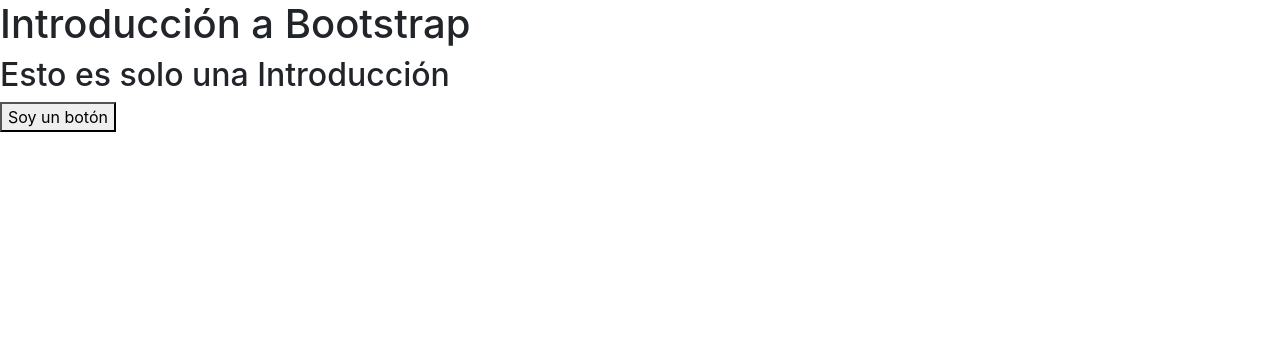
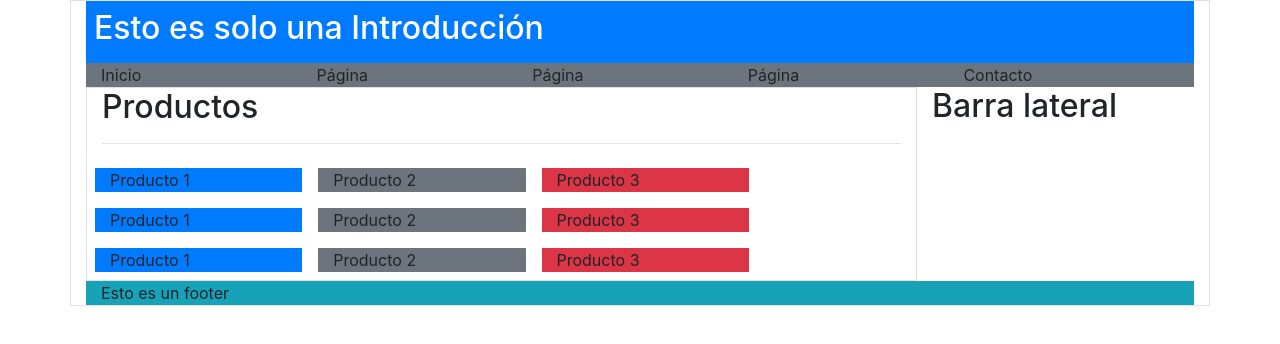
Before and after one commit to Josselyn13/generation-ch16, a plain HTML site: page 2-introWeb/bootstrap-4/index.html in a window 1280 px wide. Drawn offline with Linux system fonts and the light colour scheme.

Commit message:
Continuación bootstrap

```diff
--- a/2-introWeb/bootstrap-4/index.html
+++ b/2-introWeb/bootstrap-4/index.html
@@ -1,25 +1,65 @@
 <!DOCTYPE html>
 <html lang="es">
-<head>
-    <meta charset="UTF-8">
-    <meta http-equiv="X-UA-Compatible" content="IE=edge">
-    <meta name="viewport" content="width=device-width, initial-scale=1.0">
+  <head>
+    <meta charset="UTF-8" />
+    <meta http-equiv="X-UA-Compatible" content="IE=edge" />
+    <meta name="viewport" content="width=device-width, initial-scale=1.0" />
     <title>Introducción a Bootstrap</title>
 
-    <link rel="stylesheet" href="bootstrap/css/bootstrap.min.css">
+    <link rel="stylesheet" href="bootstrap/css/bootstrap.min.css" />
+    <link rel="stylesheet" href="micss/style.css" />
+  </head>
+  <body>
+    <!--  <h1>Introducción a Bootstrap</h1>
+    <button class="btn-success">Soy un botón</button> -->
+    <!-- Uso del container -->
+    <div class="container border">
+      <header class="col-12 bg-primary text-white p-2">
+        <h2>Esto es solo una Introducción</h2>
+      </header>
+      <!-- El menú -->
 
-</head>
-<body>
-    <h1>Introducción a Bootstrap</h1>
-    <h2>Esto es solo una Introducción</h2>
-    <button>Soy un botón</button>
+      <nav id="menu" class="col-12 bg-secondary">
+        <ul class="nav row w-100">
+          <li class="col">Inicio</li>
+          <li class="col">Página</li>
+          <li class="col">Página</li>
+          <li class="col">Página</li>
+          <li class="col">Contacto</li>
+        </ul>
+      </nav>
 
+      <!-- Contenido -->
+      <!-- Barra lateral -->
+      <section class="col-12">
+        <div class="row">
+          <!-- Contenido productos -->
+          <section class="col-9 border">
+            <h2>Productos</h2>
+            <hr />
+            <div class="item row">
+              <div class="item col-3 bg-primary m-2">Producto 1</div>
+              <div class="item col-3 bg-secondary m-2">Producto 2</div>
+              <div class="item col-3 bg-danger m-2">Producto 3</div>
+              <div class="item col-3 bg-primary m-2">Producto 1</div>
+              <div class="item col-3 bg-secondary m-2">Producto 2</div>
+              <div class="item col-3 bg-danger m-2">Producto 3</div>
+              <div class="item col-3 bg-primary m-2">Producto 1</div>
+              <div class="item col-3 bg-secondary m-2">Producto 2</div>
+              <div class="item col-3 bg-danger m-2">Producto 3</div>
+            </div>
+          </section>
+          <!-- Barra lateral -->
+          <aside class="col-3">
+            <h2>Barra lateral</h2>
+          </aside>
+        </div>
+      </section>
+      <footer class="col-lg-12 bg-info">Esto es un footer</footer>
+    </div>
 
     <script type="text/javascript" src="jQuery/jquery-3.6.0.min.js"></script>
-<script type="text/javascript" src="bootstrap/js/bootstrap.min.js"></script>
 
-
-
-
-</body>
+    <script type="text/javascript" src="bootstrap/js/bootstrap.min.js"></script>
+  </body>
 </html>
--- /dev/null
+++ b/2-introWeb/bootstrap-4/micss/style.css
@@ -0,0 +1,4 @@
+#menu ul{
+    text-decoration: none;
+    list-style: none;
+}
```
